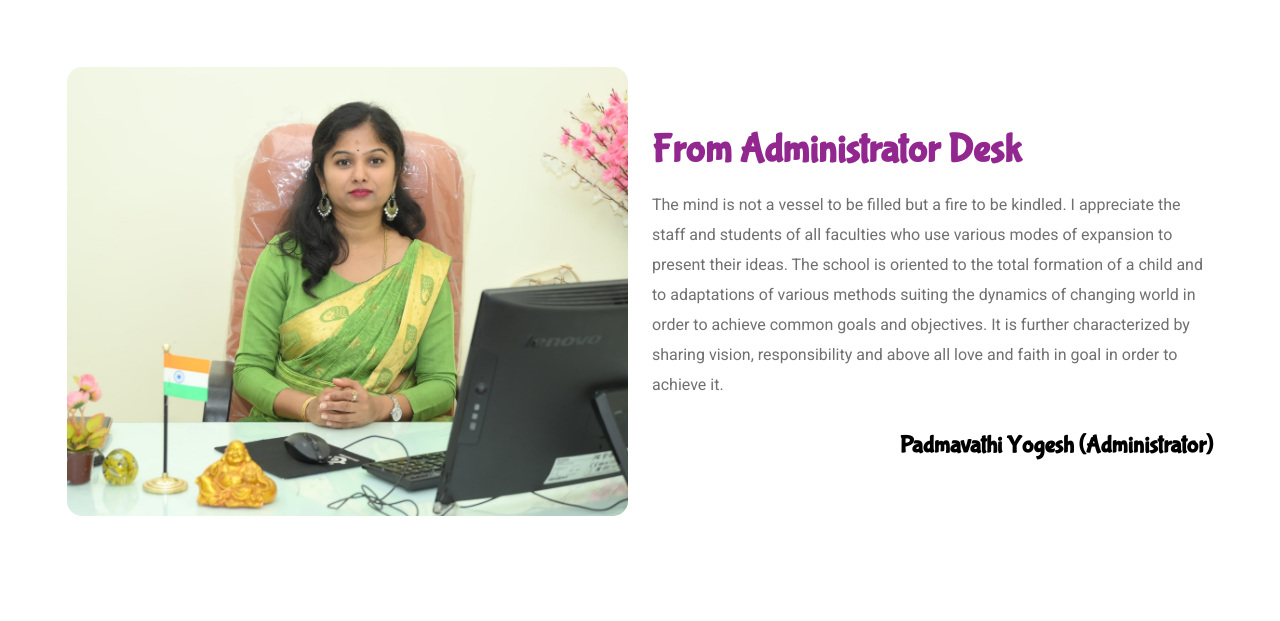
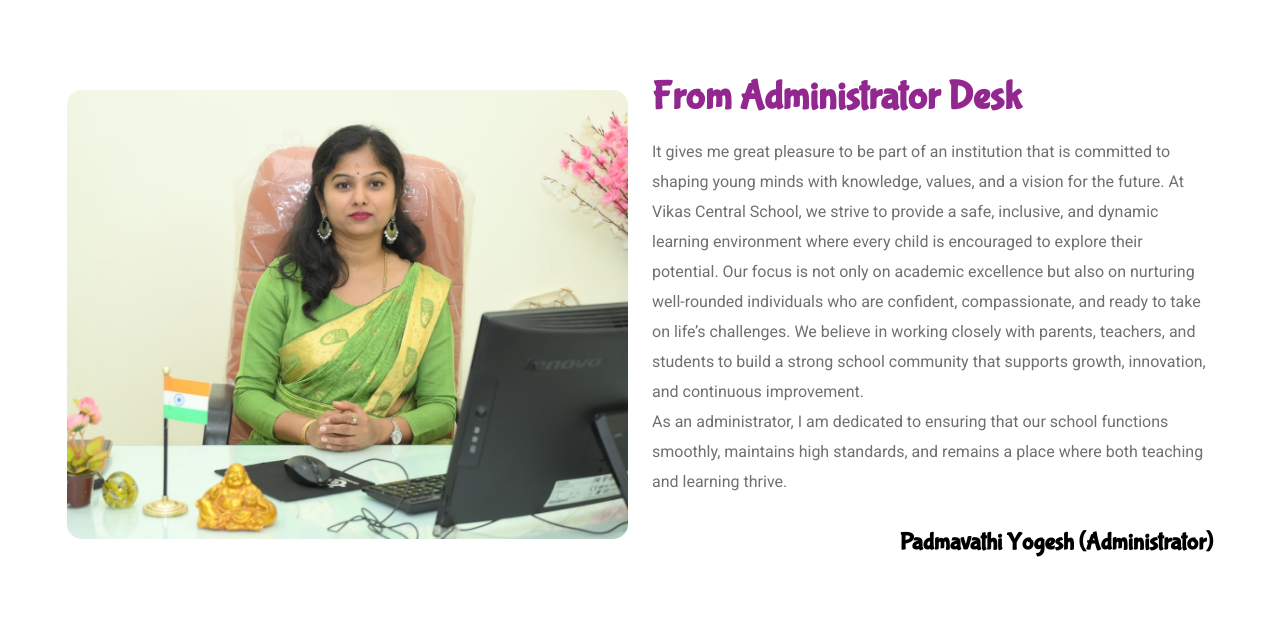
Before and after one commit to gerard0lucas/vcs, a plain HTML site: page about.html in a window 1280 px wide. Shown: the part 3320-3941 px from the top of the page. Drawn offline with Linux system fonts and the light colour scheme.

Commit message:
29042025

```diff
--- a/about.html
+++ b/about.html
@@ -386,7 +386,9 @@
                     <div class="about-content">
                         <h3>From Administrator Desk</h3>
                         <p>
-                            The mind is not a vessel to be filled but a fire to be kindled. I appreciate the staff and students of all faculties who use various modes of expansion to present their ideas. The school is oriented to the total formation of a child and to adaptations of various methods suiting the dynamics of changing world in order to achieve common goals and objectives. It is further characterized by sharing vision, responsibility and above all love and faith in goal in order to achieve it.
+                            It gives me great pleasure to be part of an institution that is committed to shaping young minds with knowledge, values, and a vision for the future. At Vikas Central School, we strive to provide a safe, inclusive, and dynamic learning environment where every child is encouraged to explore their potential. Our focus is not only on academic excellence but also on nurturing well-rounded individuals who are confident, compassionate, and ready to take on life’s challenges. We believe in working closely with parents, teachers, and students to build a strong school community that supports growth, innovation, and continuous improvement.
+                                <br>
+                            As an administrator, I am dedicated to ensuring that our school functions smoothly, maintains high standards, and remains a place where both teaching and learning thrive.
                         </p>
                         <!-- <p style="text-align: center; font-weight: bolder; color: black;">"We aim at inspiring our students to dream more, learn more, do more, and become more in their respective journeys of life."</p> -->
 
```
